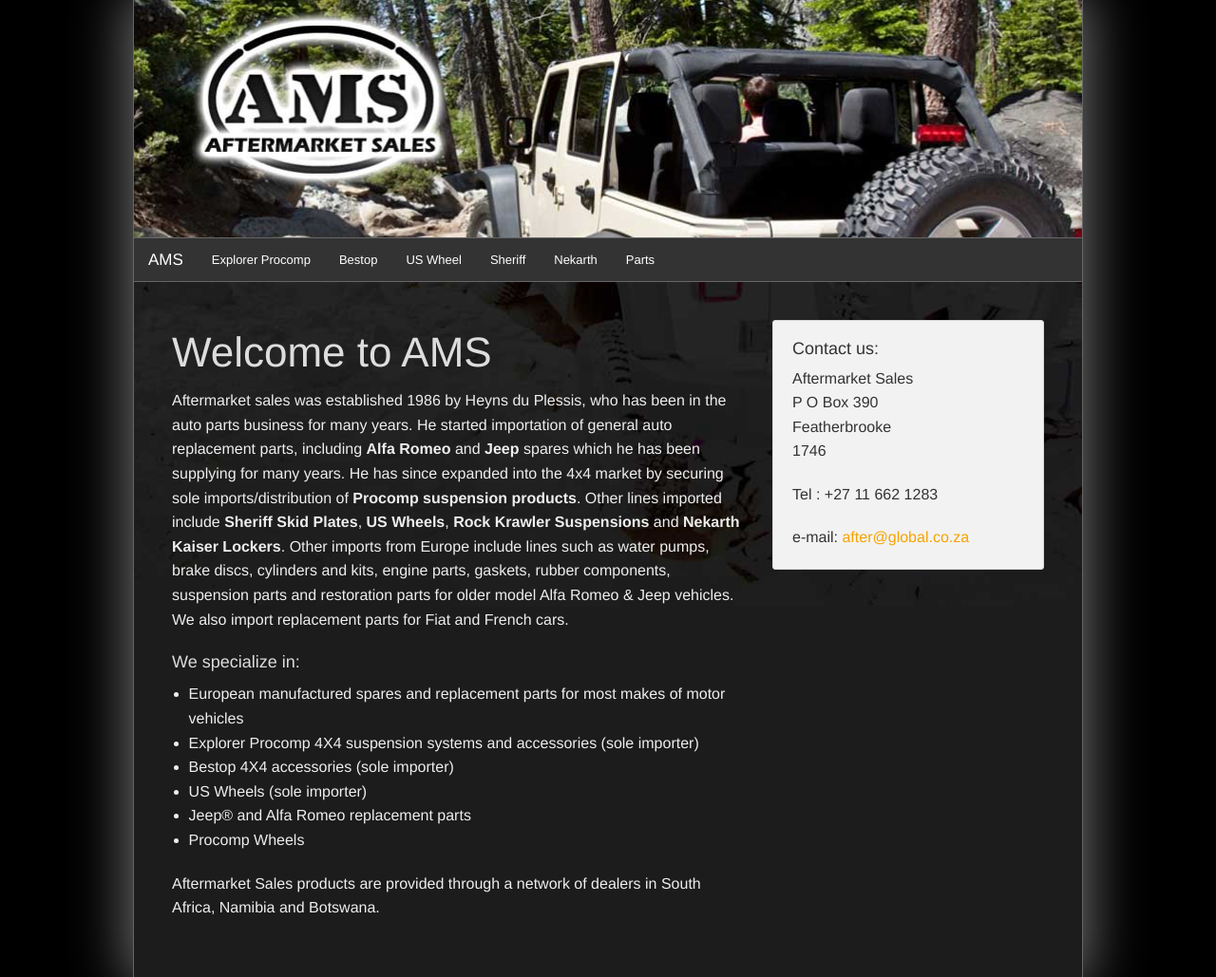
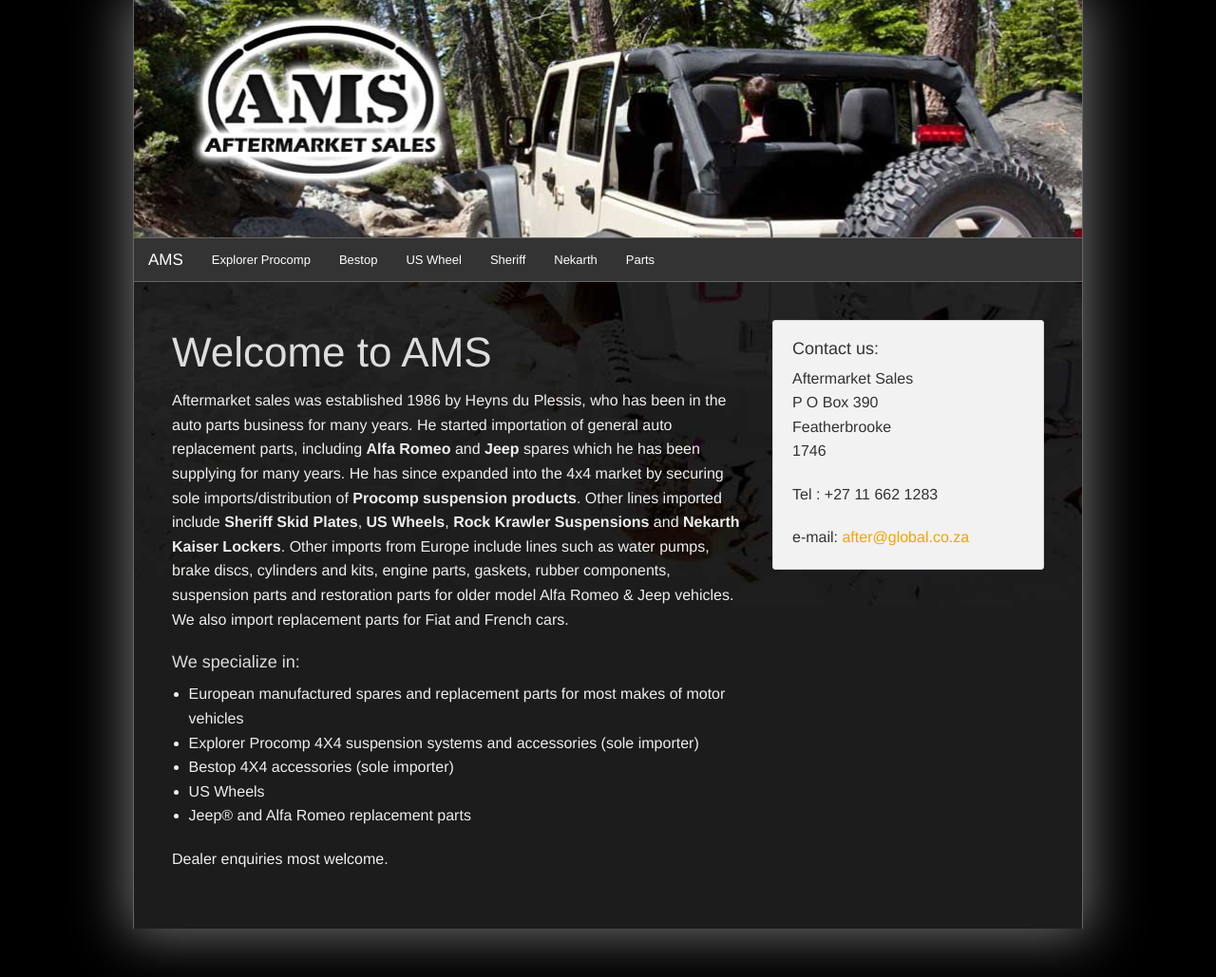
Before and after one commit to MachineTi/AMS, a Jekyll site: the page built from index.html, in a window 1280 px wide. Shown: the whole page at 95% size. Built offline with Jekyll 4.4.1, drawn with Linux system fonts in a browser that asks for light colours.

Commit message:
Updated index.html

```diff
--- a/index.html
+++ b/index.html
@@ -20,11 +20,10 @@
 European manufactured spares and replacement parts for most makes of motor vehicles</li>
 <li> Explorer Procomp 4X4 suspension systems and accessories (sole importer)</li>
 <li> Bestop 4X4 accessories (sole importer)</li>
-<li> US Wheels (sole importer)</li>
+<li> US Wheels</li>
 <li> Jeep&reg; and Alfa Romeo replacement parts</li>
-<li> Procomp Wheels</li>
 </ul>
-<p>Aftermarket Sales products are provided through a network of dealers in South Africa, Namibia and Botswana.<br />
+<p>Dealer enquiries most welcome.<br />
 </p>
       </div>
 
```
